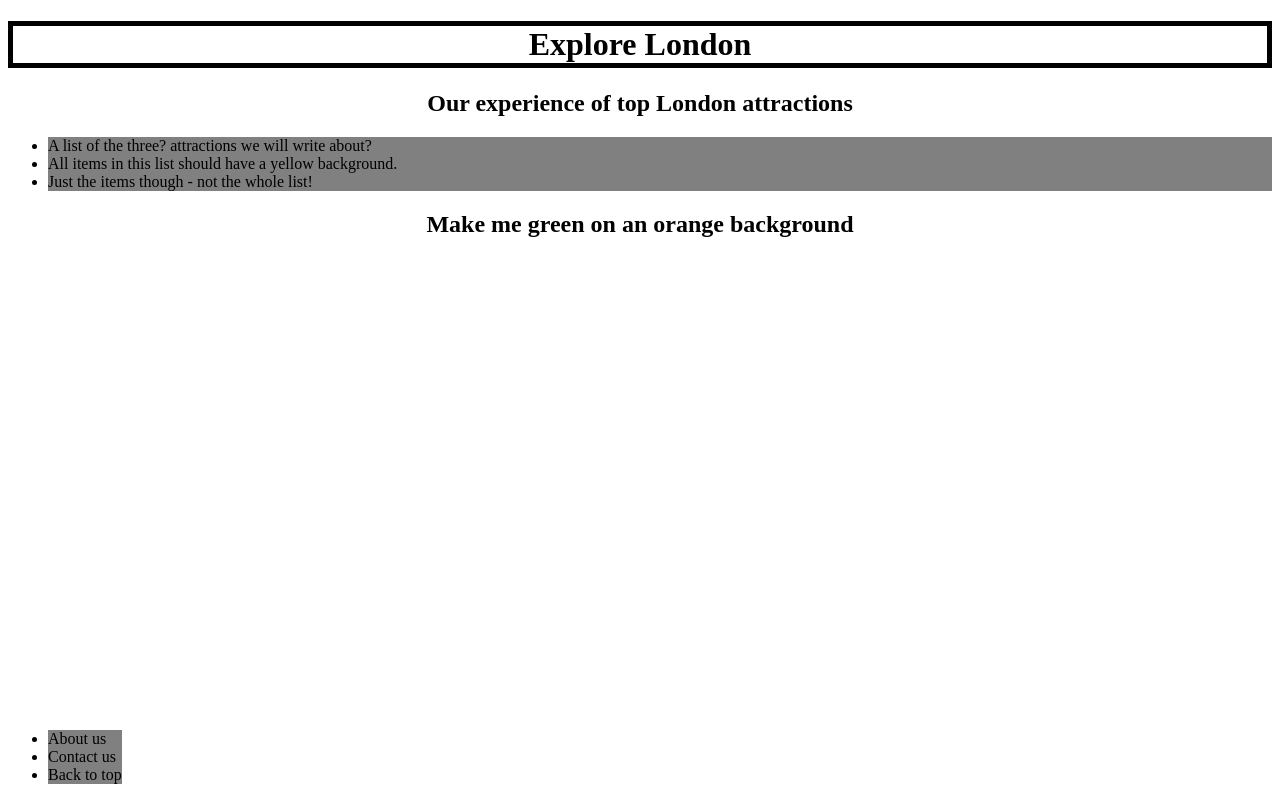
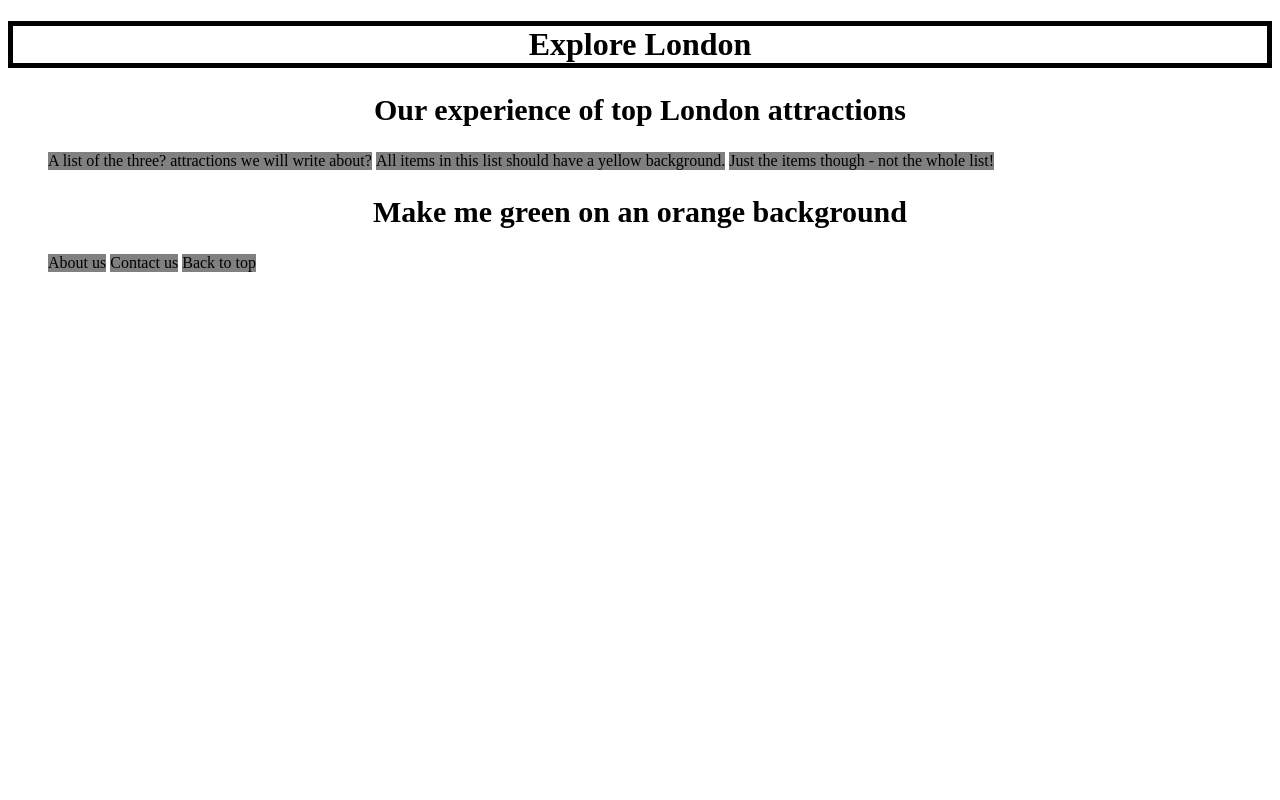
Before and after one commit to PGAQ/web-project, a plain HTML site: page index.html in a window 1280 px wide. Drawn offline with Linux system fonts and the light colour scheme.

Commit message:
Changed header formatting and ensured footer stays at bottom of page. Addeed specific header titles for the attractions, added id's to the lists and updated some general formatting

```diff
--- a/CSS/style.css
+++ b/CSS/style.css
@@ -7,6 +7,7 @@ h2 {
   color: black;
   background-color: none;
   text-align: center;
+  font-size: 30px;
 }
 p {
   color: blue;
@@ -15,8 +16,13 @@ p {
 }
 ul li {
    background-color: gray;
+   text-align: center;
+   display: inline-block;
+}
+#attractions {
+  padding: 10px;
 }
 footer {
-  position: absolute;
+  position: relative;
   bottom: 0;
 }
```
